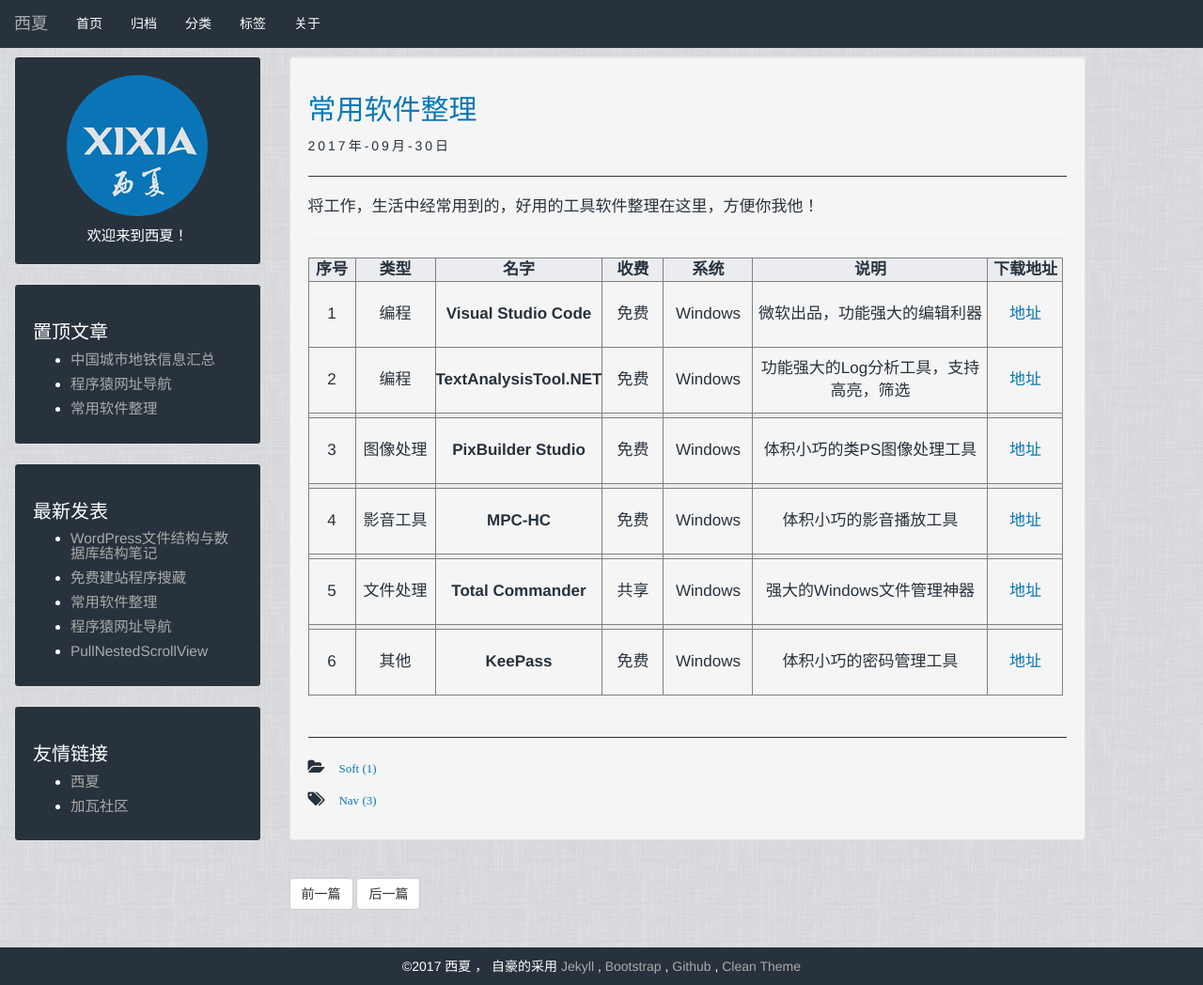
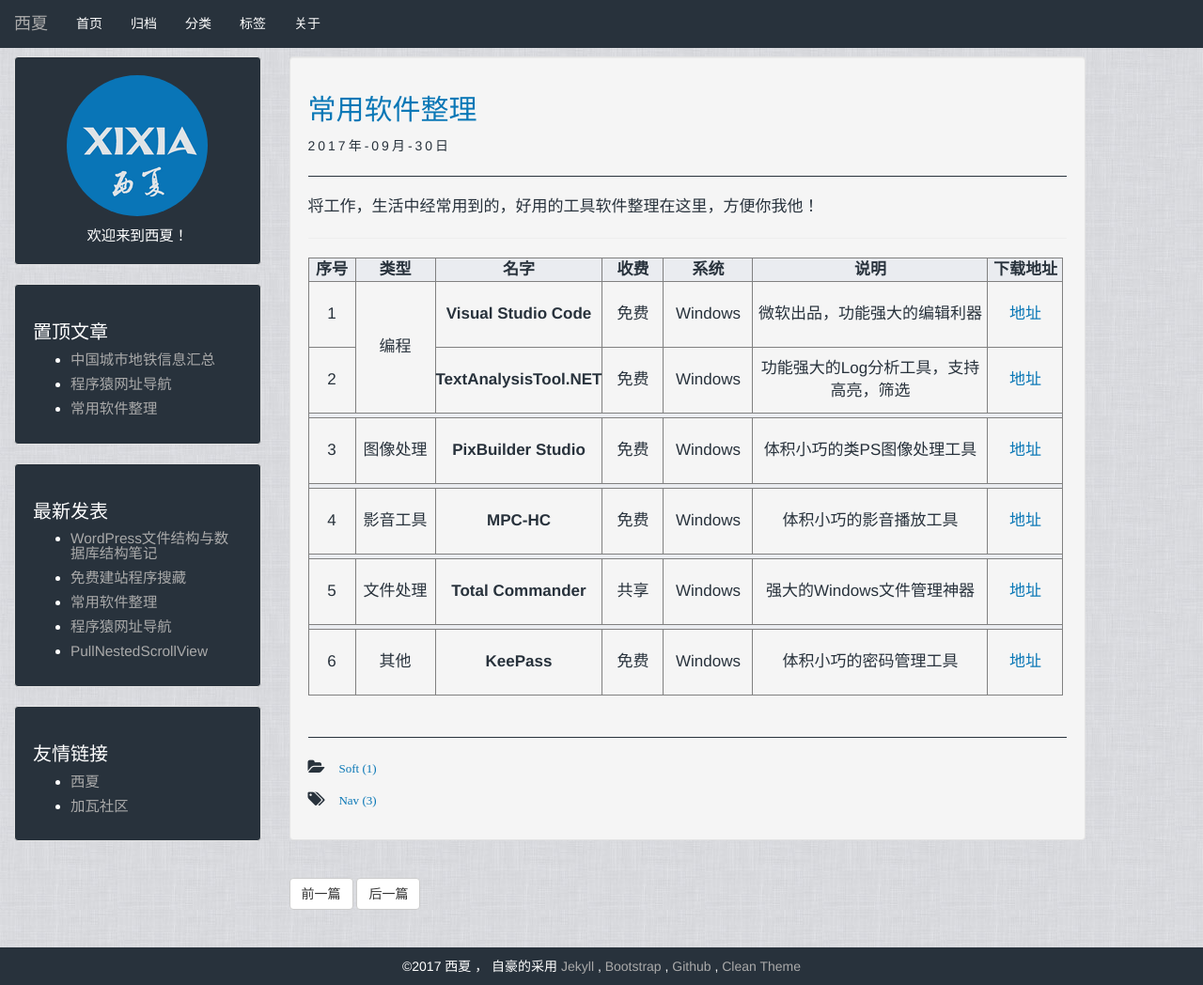
Before and after one commit to simon126649/zxixia.github.io, a Jekyll site: the page built from _posts/2017-09-30-soft-nav.markdown, in a window 1280 px wide and 1048 px high. Shown: the whole window at 94% size. Built offline with Jekyll 4.4.1, drawn with Linux system fonts in a browser that asks for light colours.

Commit message:
[xixia][20171012][ 1.Update soft nav post. ]

```diff
--- a/_posts/2017-09-30-soft-nav.markdown
+++ b/_posts/2017-09-30-soft-nav.markdown
@@ -22,17 +22,26 @@
     <th width="80px" class="text-center">下载地址</th>
   </tr>
 
-{% assign old_type = '' %}
+{% assign col_type = '' %}
 {% assign index = 1 %}
+{% assign row_count = 0 %}
 {% for soft in site.data.nav.soft %}
 {% for _soft in soft.softs %}
-    {% if old_type != soft.type and old_type != '' %}
-      <tr height="5px" bgcolor="#eaecf0"><th/><th/><th/><th/><th/><th/><th/></tr>
+    {% if col_type != soft.type and col_type != '' %}
+      <tr height="5px" bgcolor="#eaecf0"><td colspan="7"></td></tr>
     {% endif %}
-    {% assign old_type = soft.type %}
+    {% if col_type != soft.type or col_type == '' %}
+      {% for _soft in soft.softs %}
+        {% assign row_count = row_count | plus: '1' %}
+      {% endfor %}
+    {% endif %}
+    {% assign col_type = soft.type %}
     <tr height="70px">
         <td>{{ index }}</td>
-        <td>{{ soft.type }}</td>
+        {% if row_count > 0 %}
+          <td rowspan="{{ row_count }}">{{ soft.type }}</td>
+          {% assign row_count = 0 %}
+        {% endif %}
         <td><strong>{{ _soft.title }}</strong></td>
         <td>{{ _soft.free_type }}</td>
         <td>{{ _soft.os }}</td>
```
